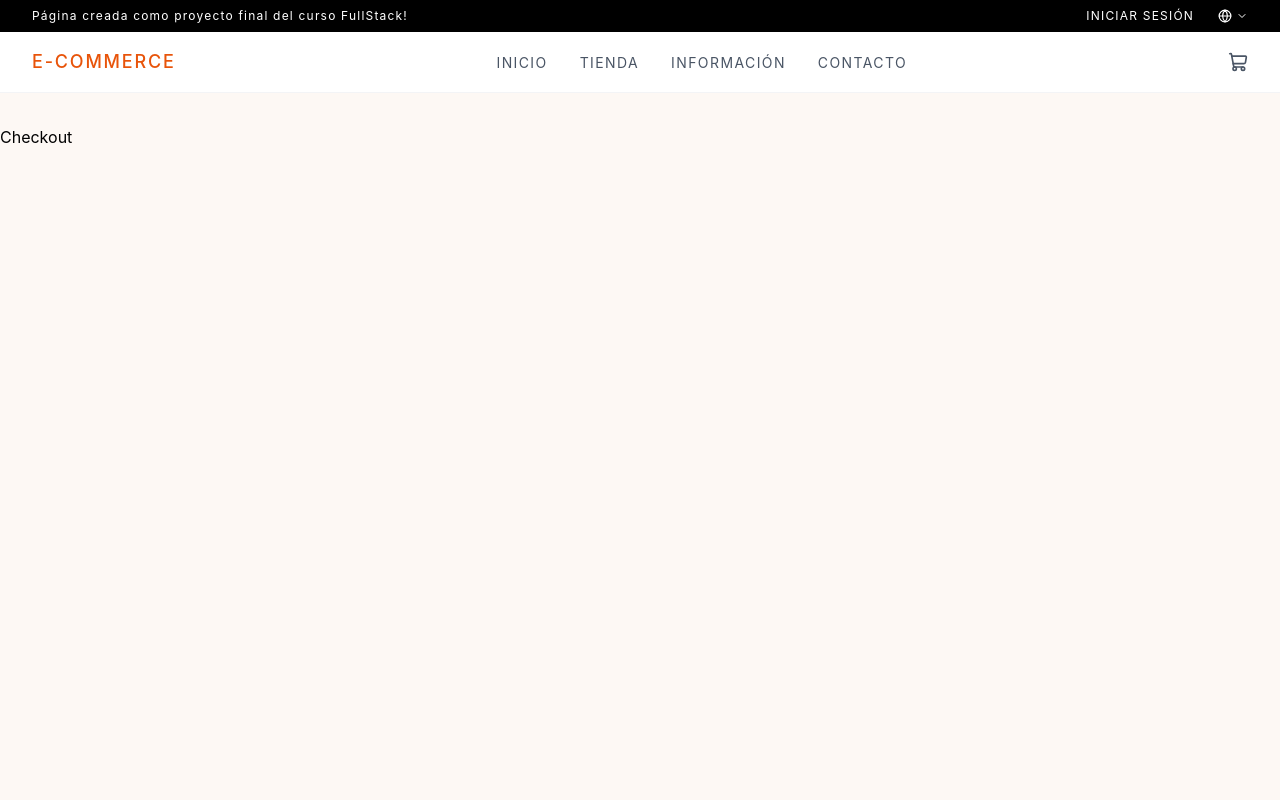
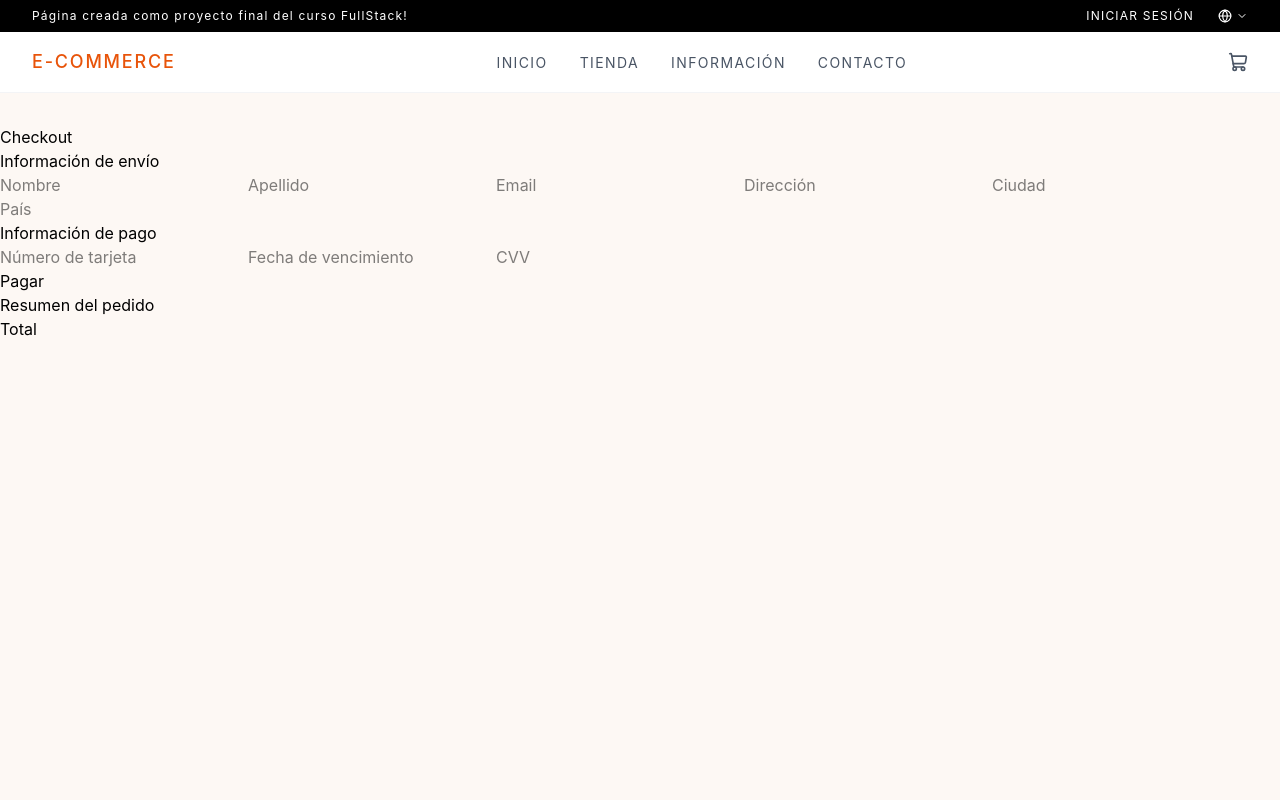
Before and after one commit to SrFlesky/reto_fullstack, a React (Vite) app: page /checkout in a window 1280 px wide. Shown: the top 800 px of the page. Built offline with nearby package versions, Linux system fonts and the light colour scheme.

Commit message:
feat(Checkout): agregados los formularios de info y pago

```diff
--- a/src/pages/checkout/Checkout.jsx
+++ b/src/pages/checkout/Checkout.jsx
@@ -1,7 +1,37 @@
 export default function Checkout() {
   return (
     <div>
-      <h1>Checkout</h1>
+
+      {/* Formulario */}
+      <div>
+        <h1>Checkout</h1>
+
+        <div>
+          <h2>Información de envío</h2>
+          <input placeholder="Nombre" />
+          <input placeholder="Apellido" />
+          <input placeholder="Email" />
+          <input placeholder="Dirección" />
+          <input placeholder="Ciudad" />
+          <input placeholder="País" />
+        </div>
+
+        <div>
+          <h2>Información de pago</h2>
+          <input placeholder="Número de tarjeta" />
+          <input placeholder="Fecha de vencimiento" />
+          <input placeholder="CVV" />
+        </div>
+
+        <button>Pagar</button>
+      </div>
+
+      {/* Lado derecho — resumen del pedido */}
+      <div>
+        <h2>Resumen del pedido</h2>
+        <div>{/* items del carrito */}</div>
+        <p>Total</p>
+      </div>
     </div>
-  )
+  );
 }
```
